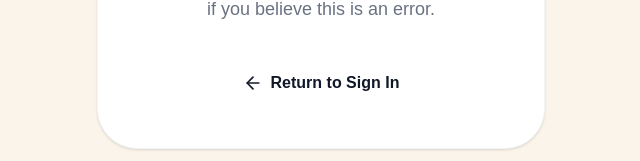
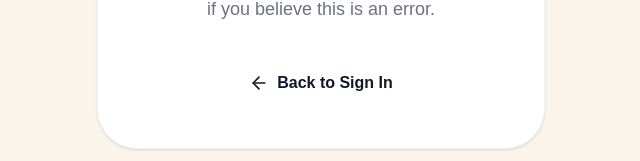
Before and after one commit to JunieMu/TheHumorProjectAdminPanel, a Next.js app: page /access-denied in a window 1280 px wide. Shown: the part 463-624 px from the top of the page, without its empty margins (319-959 px from the left). Built offline with nearby package versions, Linux system fonts and the light colour scheme; no server answers.

Commit message:
Fixing connection to profiles table

```diff
--- a/src/app/access-denied/page.tsx
+++ b/src/app/access-denied/page.tsx
@@ -1,7 +1,21 @@
-import { ShieldAlert, ArrowLeft } from 'lucide-react'
-import Link from 'next/link'
+'use client'
+
+import { ShieldAlert, ArrowLeft, Loader2 } from 'lucide-react'
+import { createClient } from '@/utils/supabase/client'
+import { useRouter } from 'next/navigation'
+import { useState } from 'react'
 
 export default function AccessDenied() {
+  const supabase = createClient()
+  const router = useRouter()
+  const [isSigningOut, setIsSigningOut] = useState(false)
+
+  const handleBackToSignIn = async () => {
+    setIsSigningOut(true)
+    await supabase.auth.signOut()
+    router.push('/login')
+  }
+
   return (
     <main className="min-h-screen flex items-center justify-center p-8 text-center">
       <div className="w-full max-w-md bg-white rounded-[40px] p-12 shadow-sm border border-gray-100">
@@ -14,13 +28,18 @@ export default function AccessDenied() {
           Your account does not have superadmin privileges. Please contact the administrator if you believe this is an error.
         </p>
 
-        <Link
-          href="/login"
-          className="inline-flex items-center gap-2 text-gray-900 font-bold hover:gap-4 transition-all"
+        <button
+          onClick={handleBackToSignIn}
+          disabled={isSigningOut}
+          className="inline-flex items-center gap-2 text-gray-900 font-bold hover:gap-4 transition-all disabled:opacity-50"
         >
-          <ArrowLeft className="w-5 h-5" />
-          Return to Sign In
-        </Link>
+          {isSigningOut ? (
+            <Loader2 className="w-5 h-5 animate-spin" />
+          ) : (
+            <ArrowLeft className="w-5 h-5" />
+          )}
+          {isSigningOut ? 'Signing out...' : 'Back to Sign In'}
+        </button>
       </div>
     </main>
   )
--- a/src/app/captions/page.tsx
+++ b/src/app/captions/page.tsx
@@ -1,8 +1,9 @@
-import { supabase } from '@/lib/supabase'
+import { createAdminClient } from '@/utils/supabase/admin'
 import { ArrowLeft, MessageSquare, Star, Heart } from 'lucide-react'
 import Link from 'next/link'
 
 async function getCaptions() {
+  const supabase = createAdminClient()
   const { data, error } = await supabase
     .from('captions')
     .select('*, profiles(first_name, last_name), images(url, image_description)')
@@ -84,16 +85,6 @@ export default async function CaptionsPage() {
             </div>
           </div>
         ))}
-
-        {captions.length === 0 && (
-          <div className="bg-white rounded-3xl p-16 text-center border border-dashed border-gray-200">
-            <div className="bg-blue-100 w-16 h-16 rounded-3xl flex items-center justify-center mx-auto mb-6">
-              <MessageSquare className="w-8 h-8 text-blue-600" />
-            </div>
-            <h3 className="text-xl font-bold text-gray-900 mb-2">No captions yet</h3>
-            <p className="text-gray-500">User generated captions will appear here.</p>
-          </div>
-        )}
       </div>
     </main>
   )
--- a/src/app/page.tsx
+++ b/src/app/page.tsx
@@ -1,8 +1,10 @@
-import { supabase } from '@/lib/supabase'
+import { createAdminClient } from '@/utils/supabase/admin'
 import { Users, Image as ImageIcon, MessageSquare, ArrowRight } from 'lucide-react'
 import Link from 'next/link'
 
 async function getStats() {
+  const supabase = createAdminClient()
+
   const { count: userCount } = await supabase
     .from('profiles')
     .select('*', { count: 'exact', head: true })
--- a/src/app/users/page.tsx
+++ b/src/app/users/page.tsx
@@ -1,9 +1,9 @@
-import { supabase } from '@/lib/supabase'
+import { createAdminClient } from '@/utils/supabase/admin'
 import { ArrowLeft, User, AlertCircle } from 'lucide-react'
 import Link from 'next/link'
 
 async function getUsers() {
-  // We use profiles table from the schema.sql
+  const supabase = createAdminClient()
   const { data, error } = await supabase
     .from('profiles')
     .select('*')
@@ -36,9 +36,6 @@ export default async function UsersPage() {
           <div>
             <h3 className="font-bold mb-1">Database Error</h3>
             <p className="text-sm opacity-90">{error.message}</p>
-            <p className="mt-4 text-xs font-mono bg-white/50 p-2 rounded-lg">
-              Code: {error.code}
-            </p>
           </div>
         </div>
       )}
@@ -83,15 +80,7 @@ export default async function UsersPage() {
               {(!users || users.length === 0) && !error && (
                 <tr>
                   <td colSpan={4} className="px-6 py-24 text-center">
-                    <div className="flex flex-col items-center gap-4">
-                      <div className="bg-gray-100 p-4 rounded-3xl">
-                        <User className="w-8 h-8 text-gray-400" />
-                      </div>
-                      <div className="text-gray-500 font-medium">No users found in the "profiles" table.</div>
-                      <p className="text-sm text-gray-400 max-w-md mx-auto">
-                        If you have data but it's not showing, check your Row Level Security (RLS) policies in Supabase or use the Service Role Key.
-                      </p>
-                    </div>
+                    <div className="text-gray-500 font-medium">No users found in the "profiles" table.</div>
                   </td>
                 </tr>
               )}
--- /dev/null
+++ b/src/utils/supabase/admin.ts
@@ -0,0 +1,17 @@
+import { createClient } from '@supabase/supabase-js'
+
+export function createAdminClient() {
+  const supabaseUrl = process.env.NEXT_PUBLIC_SUPABASE_URL!
+  const serviceRoleKey = process.env.SUPABASE_SERVICE_ROLE_KEY
+
+  if (!serviceRoleKey) {
+    console.warn('SUPABASE_SERVICE_ROLE_KEY is missing in .env.local. Data might be hidden by RLS.')
+  }
+
+  return createClient(supabaseUrl, serviceRoleKey || process.env.NEXT_PUBLIC_SUPABASE_ANON_KEY!, {
+    auth: {
+      autoRefreshToken: false,
+      persistSession: false
+    }
+  })
+}
```
